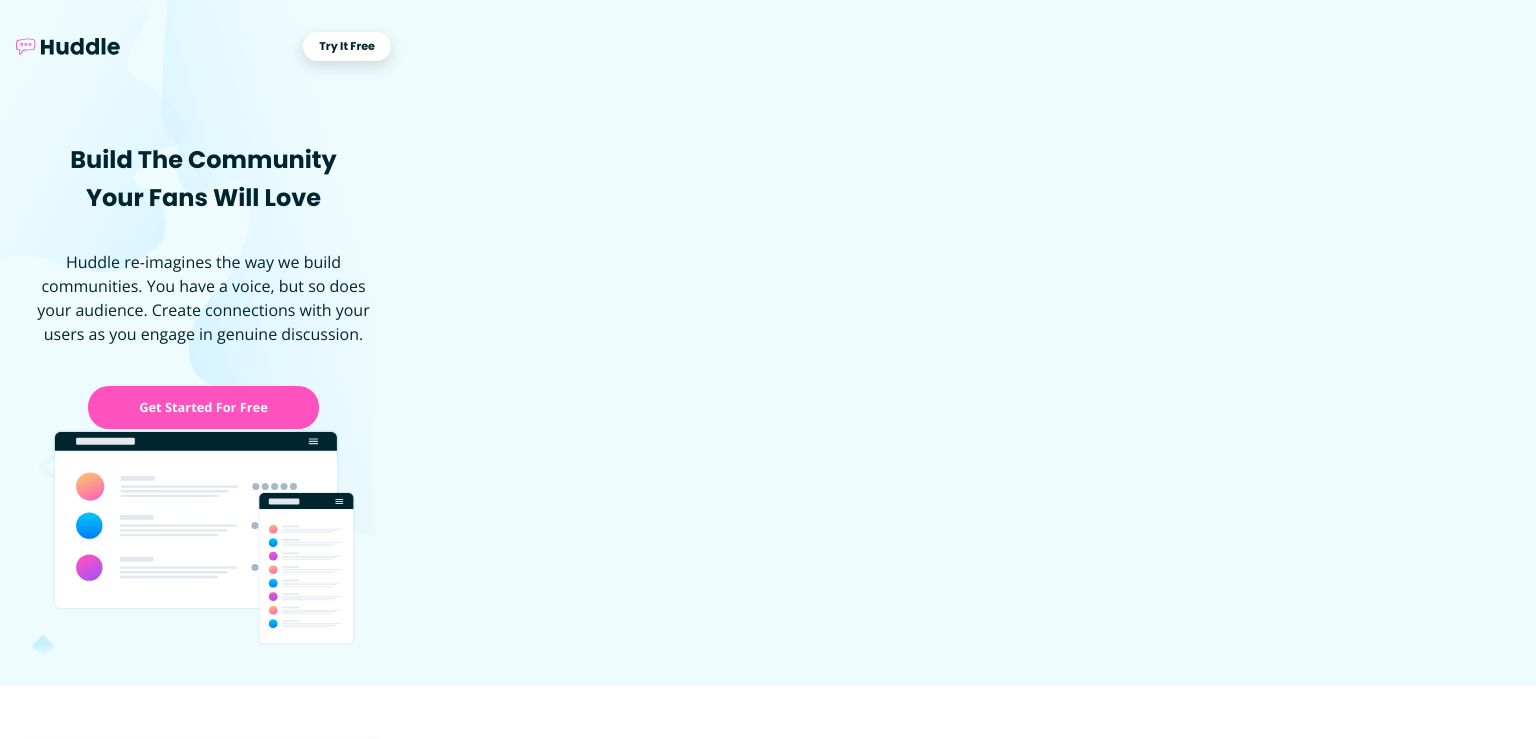
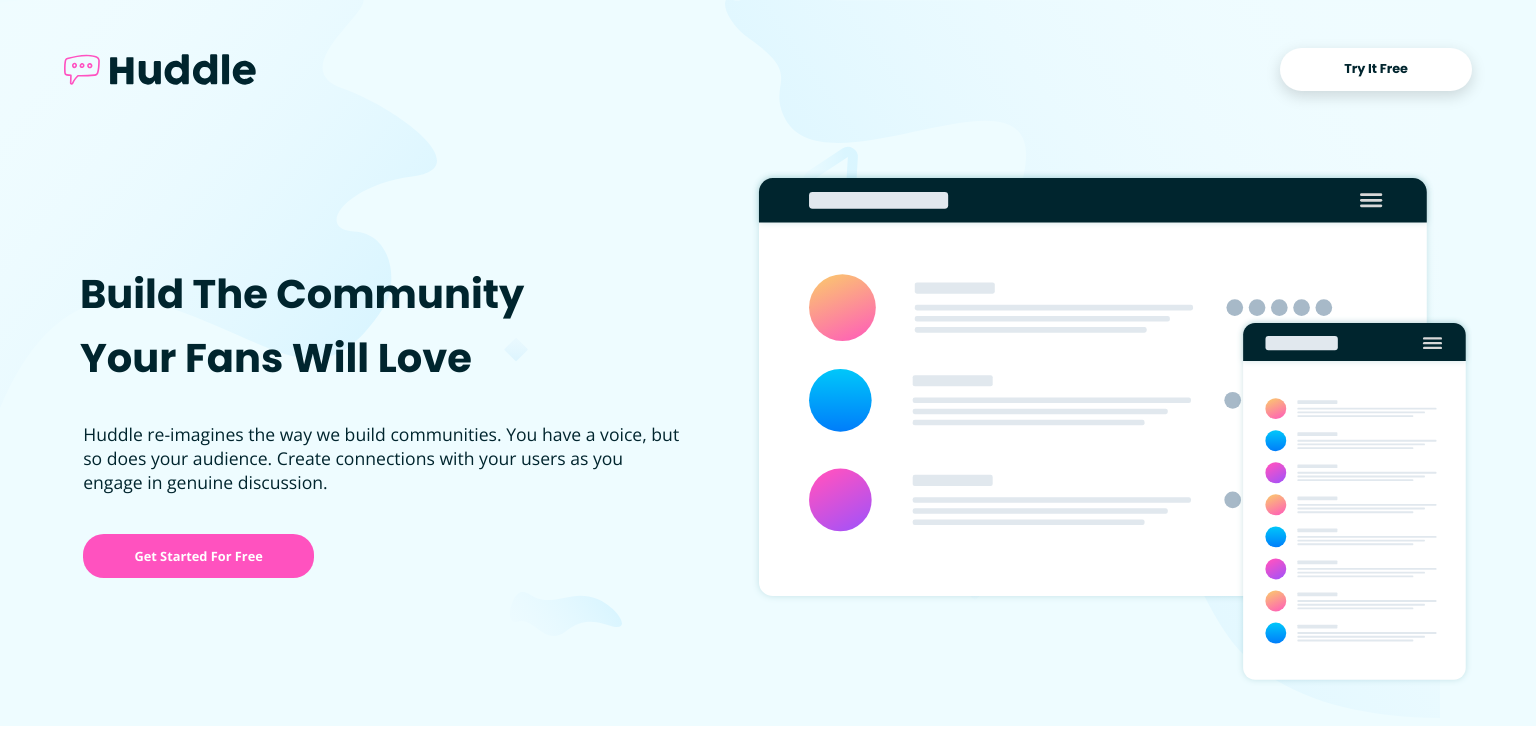
Before and after one commit to BC-MAY-21-ROR/kata-01-diseno-web-k1-nov21-3, a website: page index.html in a window 1536 px wide. Shown: the top 739 px of the page. Drawn offline with nearby package versions, Linux system fonts and the light colour scheme.

Commit message:
Header & mid-part desktop design done :D
Media queries for desktop (1440px):
-Logo and button re-sized
-Display grid applied to mid-part (title and first image)
-Fixed mid-part button padding

Co-authored-by: diegoOG09  <xdiegoemmax@outlook.com>
Co-authored-by: corps01  <ocorpus@ucol.mx>
Co-authored-by: rallygou  <rallygou@gmail.com>
Co-authored-by: maxerlopez  <maxer.lopez@gmail.com>

```diff
--- a/index.html
+++ b/index.html
@@ -31,6 +31,7 @@
 
       <div class="flex-content-pt1 container">
 
+         <div class="grid-content">
             <div class="title-pt1">
                <h1>
                   Build The Community <br> Your Fans Will Love
@@ -46,6 +47,7 @@
 
             <div class="startBtn">
                <a href="#">Get Started For Free</a>
+            </div>
          </div>
 
          <div class="images-pt1">
--- a/src/scss/layout/_header.scss
+++ b/src/scss/layout/_header.scss
@@ -31,3 +31,26 @@
     }
   }
 }
+
+@media (min-width: 1440px) {
+
+  .container {
+
+    margin-left: 4rem;
+    margin-right: 4rem;
+    max-width: 1440px;
+  }
+  #header {
+    padding-top: 3rem;
+    .icon{
+      flex-direction: row;
+      img{
+        width:12rem;
+      }
+      .btnTry{
+        padding: .9rem 4rem;
+        font-size: .8rem;
+      }
+    }
+  }
+}
--- a/src/scss/layout/_mid.scss
+++ b/src/scss/layout/_mid.scss
@@ -27,8 +27,9 @@
     align-items: center;
     display: flex;
     justify-content: center;
-    margin-bottom: 3rem;
-    margin: 0;
+
+    margin: 0 0 3rem 0;
+
 
     a {
       background-color: $pink;
@@ -59,3 +60,43 @@
     }
   }
 }
+
+@media (min-width: 1440px) {
+  .flex-content-pt1 {
+    display: grid;
+    grid-template-columns: repeat(2,1fr);
+
+    .grid-content {
+
+      h1 {
+        text-align: start;
+        font-size: 2.5rem;
+        line-height: 4rem;
+        padding-top: 4rem;
+      }
+      .p-pt1 {
+        text-align: start;
+        font-size: 1.1rem;
+        p{
+          padding-right: 3rem;
+        }
+      }
+    }
+    .startBtn{
+      justify-content: left;
+      margin-left: 1.2rem;
+    }
+  }
+
+  .mid-part{
+    background-image: url("/images/bg-hero-desktop.svg");
+
+    .images-pt1 {
+      img {
+        max-width: 45rem;
+        padding-bottom: 2.5rem;
+      }
+    }
+  }
+
+}
```
Also changed, not shown: build/css/app.css, 1 other file. Lines whose indentation alone changed are shown as unchanged.
